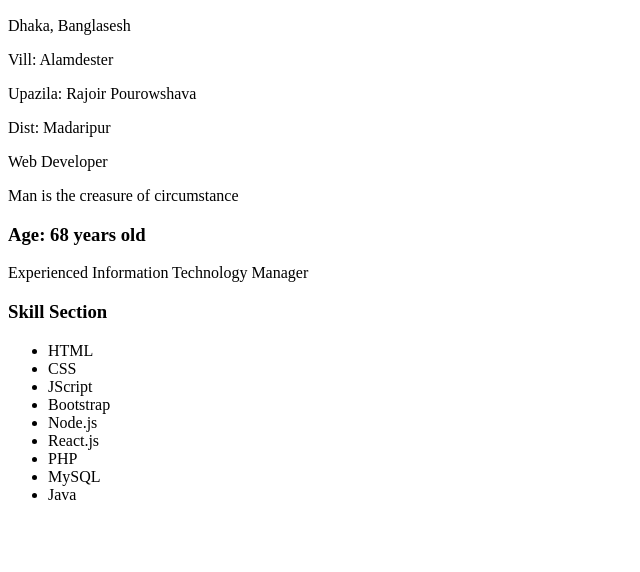
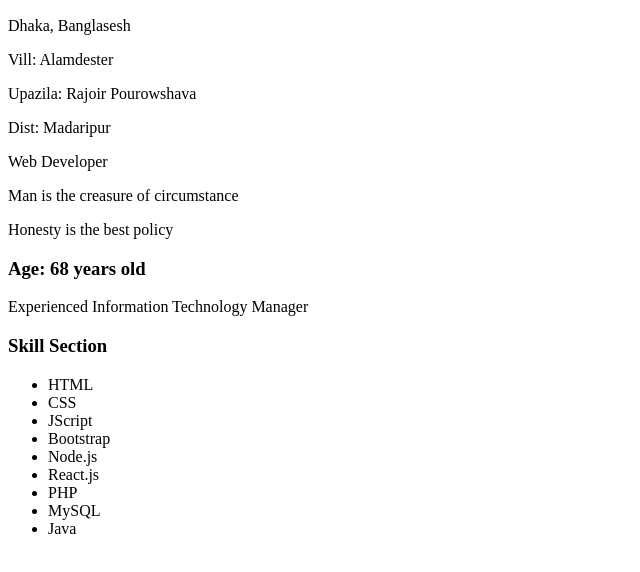
Before and after one commit to kazi-salam/testing-revert, a plain HTML site: page index.html in a window 1280 px wide. Shown: the part 110-682 px from the top of the page, without its empty margins (0-640 px from the left). Drawn offline with Linux system fonts and the light colour scheme.

Commit message:
added info about personality and one test.txt file

```diff
--- a/index.html
+++ b/index.html
@@ -17,6 +17,7 @@
     <p>Dist: Madaripur</p>
     <p>Web Developer</p>
     <p>Man is the creasure of circumstance</p>
+    <p>Honesty is the best policy</p>
   </section>
   <section>
     <h3>Age: 68 years old</h3>
```
Also changed, not shown: test.txt (added).
